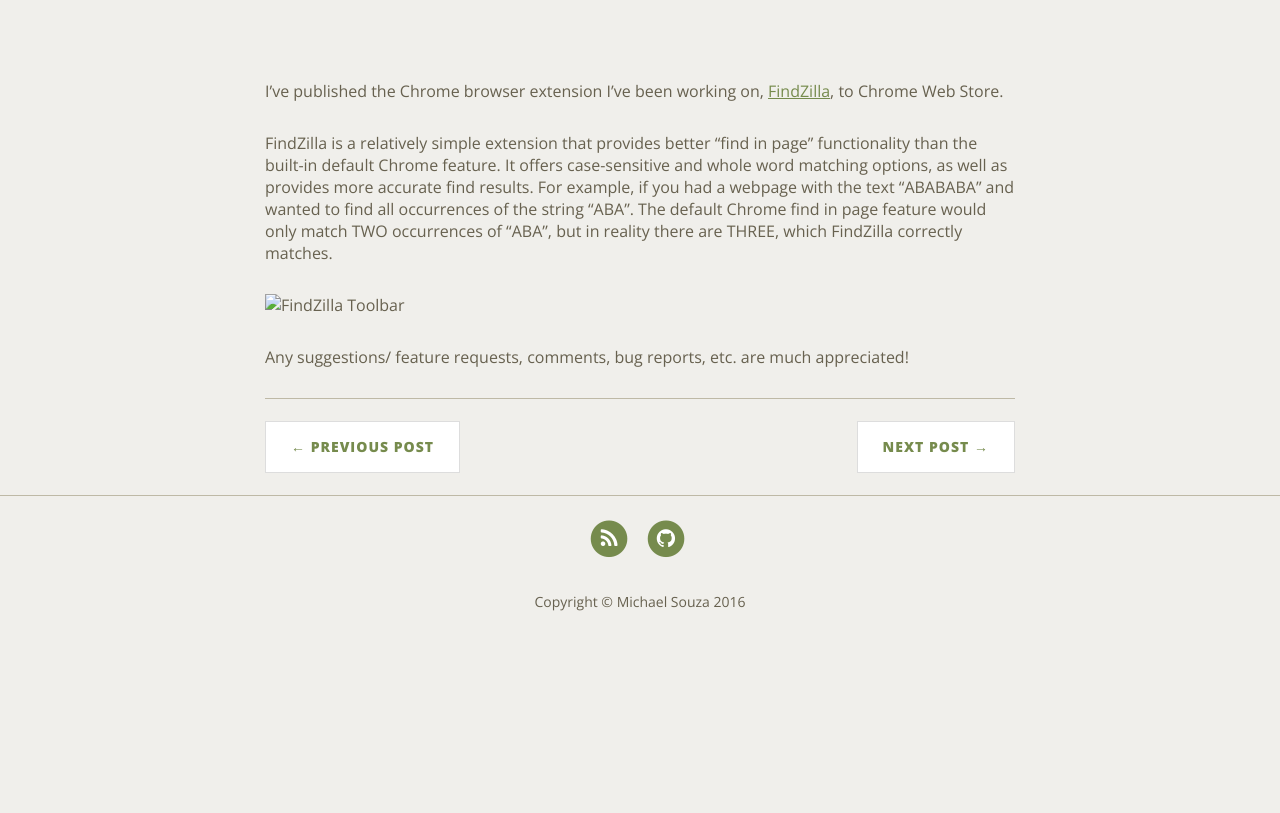
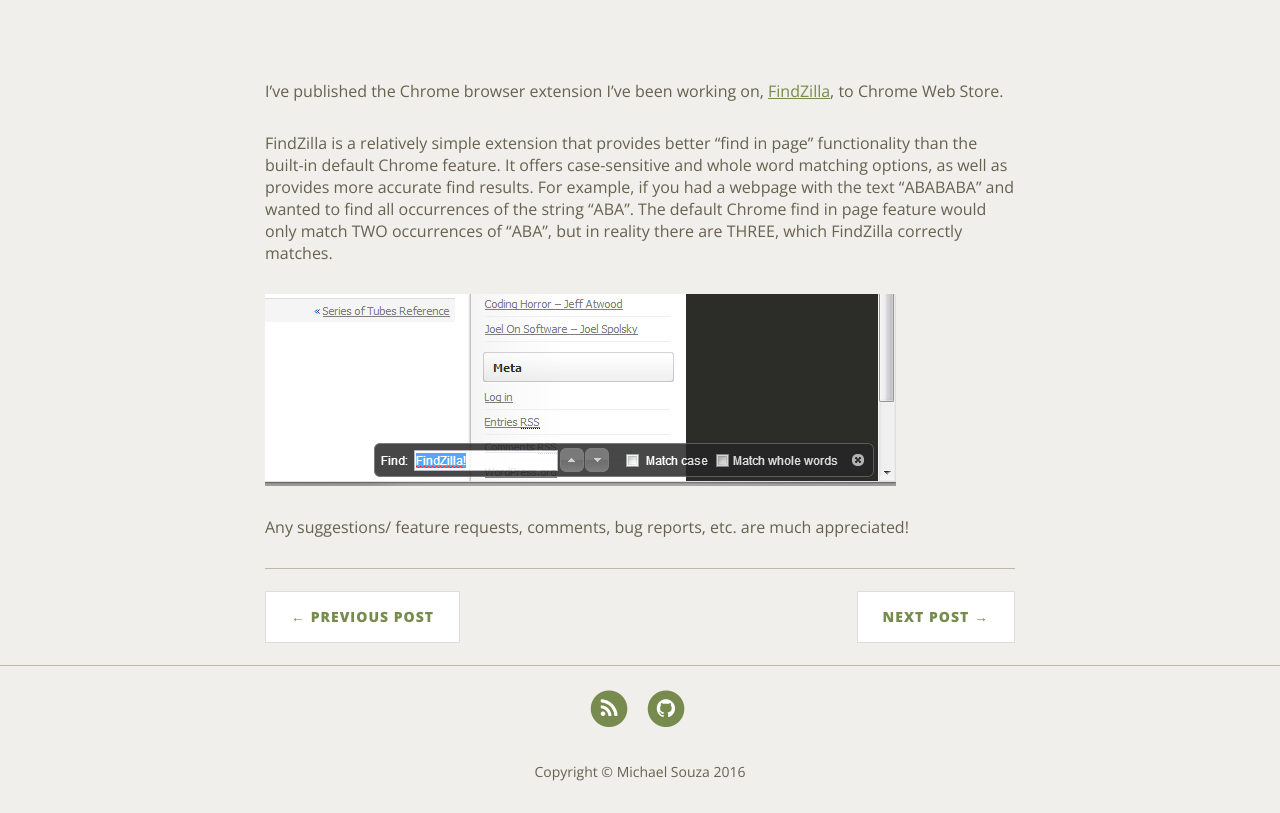
Before and after one commit to MikeSouza/mikesouza.github.io, a Jekyll site: the page built from _posts/2013-05-12-checkout-findzilla-my-chrome-extension-project.md, in a window 1280 px wide. Shown: the part 341-1154 px from the top of the page. Built offline with Jekyll 4.4.1, drawn with Linux system fonts in a browser that asks for light colours; nearby versions of some CDN libraries; before the commit the page ends 984 px from its top, so only the background shows below that.

Commit message:
Fixed post image path

```diff
--- a/_posts/2013-05-12-checkout-findzilla-my-chrome-extension-project.md
+++ b/_posts/2013-05-12-checkout-findzilla-my-chrome-extension-project.md
@@ -14,6 +14,6 @@
 
 FindZilla is a relatively simple extension that provides better "find in page" functionality than the built-in default Chrome feature. It offers case-sensitive and whole word matching options, as well as provides more accurate find results. For example, if you had a webpage with the text "ABABABA" and wanted to find all occurrences of the string "ABA". The default Chrome find in page feature would only match TWO occurrences of "ABA", but in reality there are THREE, which FindZilla correctly matches.
 
-![FindZilla Toolbar]({{ site.data.cfg.imageurl }}/img/findzilla-toolbar.png)
+![FindZilla Toolbar]({{ site.data.cfg.imageurl }}/findzilla-toolbar.png)
 
 Any suggestions/ feature requests, comments, bug reports, etc. are much appreciated!
```
